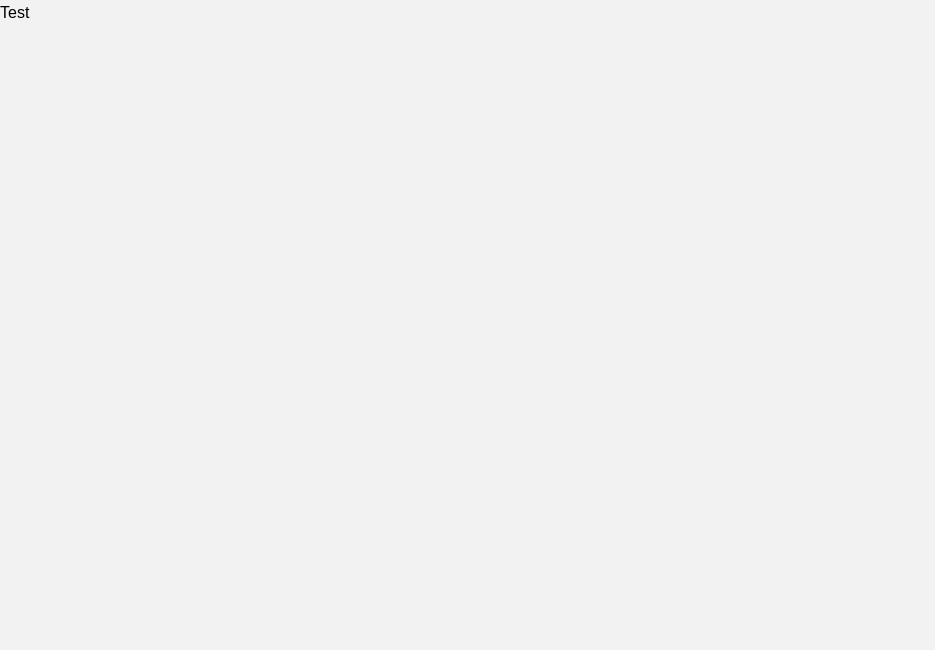
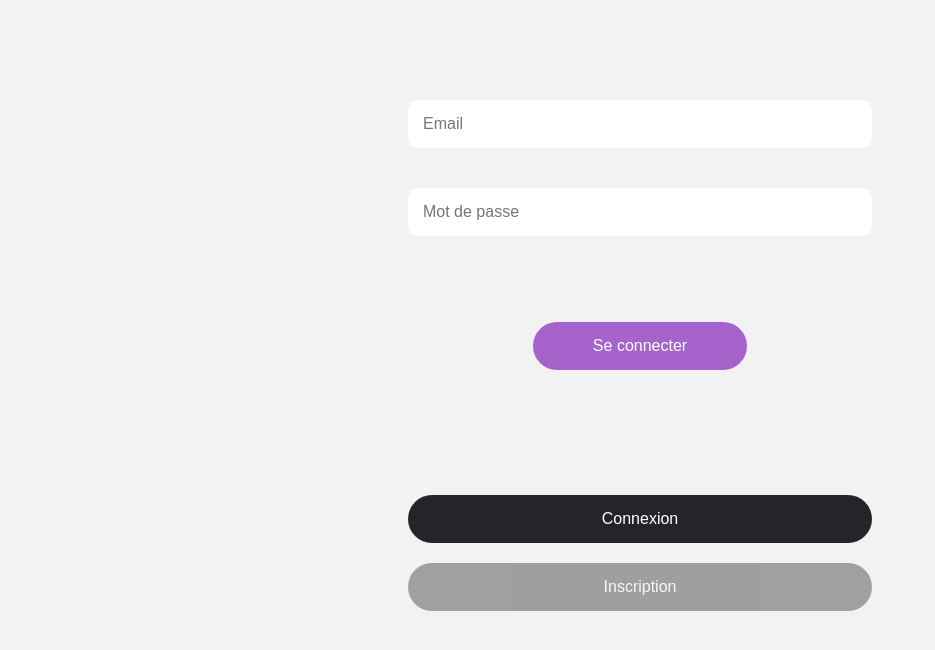
Before and after one commit to Sinematic/CuisineFiesta-F, a React (Vite) app: page / in a window 1280 px wide. Shown: the top 650 px of the page, without its empty margins (0-935 px from the left). Built offline with nearby package versions, Linux system fonts and the light colour scheme.

Commit message:
Ajout page connexion et login

```diff
--- a/src/App.tsx
+++ b/src/App.tsx
@@ -1,10 +1,11 @@
 import { Fragment } from 'react'
+import Login from './components/Login/Login'
 
 function App() {
 
 	return (
 		<Fragment>
-			Test
+			<Login />
 		</Fragment>
 	)
 }
--- a/src/components/Button/Button.tsx
+++ b/src/components/Button/Button.tsx
@@ -1,9 +1,9 @@
 import "../../styles/Button/Button.css"
 
-function Button(props: { identifier?: string, value: string, name?: string, type?: "button" | "submit" | "reset" }) {
+function Button(props: { identifier?: string | undefined, value: string, name?: string, type?: "button" | "submit" | "reset" }) {
 
     return (
-        <button  className={props.identifier} type={props.type} name={props.name}>{props.value}</button>
+        <button className={props.identifier} type={props.type} name={props.name}>{props.value}</button>
     )
 }
 
--- /dev/null
+++ b/src/components/Input/Input.tsx
@@ -0,0 +1,15 @@
+import "../../styles/Input/Input.css"
+
+function Input(props: {
+    type: string,
+    name: string | undefined,
+    placeholder ?: string | undefined,
+    minLength?: number | undefined,
+    maxLength?: number | undefined }) {
+
+    return (
+        <input type={props.type} name={props.name} placeholder={props.placeholder} minLength={props.minLength} maxLength={props.maxLength}/>
+    )
+}
+
+export default Input
--- /dev/null
+++ b/src/components/Login/Login.tsx
@@ -0,0 +1,37 @@
+import { Fragment, useState } from 'react';
+import Button from "../Button/Button"
+import Input from "../Input/Input"
+import "../../styles/Login/Login.css"
+
+function Login() {
+
+    const [isLogged, setIsLogged] = useState(false)
+    const [page, setPage] = useState("login")
+
+    return (
+        <Fragment>
+            {!isLogged ?
+                <div className="register-container">
+
+                    <form action="" method="POST" className={page + "-form"}>
+                        <Input name="email" placeholder="Email" type="text" maxLength={60} />
+                        <Input name="password" placeholder="Mot de passe" type="text" minLength={8}/>
+                        {page === "signup" ? <Input name="birthDate" type="date" /> : null }
+                        <Button value={page === "login" ? "Se connecter" : "S'inscrire"} name={page} type="button" />
+                    </form>
+
+                    <div className="switch-form">
+                        <button onClick={() => setPage("login")} className={page === "login" ? "active" : ""}>
+                            Connexion
+                        </button>
+                        <button onClick={() => setPage("signup")} className={page === "signup" ? "active" : ""}>
+                            Inscription
+                        </button>
+                    </div>
+                </div>
+            : null}
+        </Fragment>
+    )
+}
+
+export default Login
--- a/src/index.css
+++ b/src/index.css
@@ -16,6 +16,11 @@
 	scroll-behavior: smooth;
 }
 
+
+nav:hover {
+    cursor: pointer;
+}
+
 * {
 	box-sizing: border-box !important;
 	margin: auto;
--- a/src/main.tsx
+++ b/src/main.tsx
@@ -1,8 +1,8 @@
 import React from 'react'
 import ReactDOM from 'react-dom/client'
 import App from './App.tsx'
+import './styles/reset.css'
 import './index.css'
-import './styles/reset.css'
 
 ReactDOM.createRoot(document.getElementById('root')!).render(
 	<React.StrictMode>
--- a/src/styles/Button/Button.css
+++ b/src/styles/Button/Button.css
@@ -0,0 +1,11 @@
+button {
+    width: 100%;
+    padding: 15px 40px;
+	font-family: 'Montserrat', sans-serif;
+    font-size: 1rem;
+    font-weight: 500;
+    color: var(--white);
+    background-color: var(--main-color);
+    border: none;
+    border-radius: 40px;
+}
--- /dev/null
+++ b/src/styles/Input/Input.css
@@ -0,0 +1,9 @@
+input {
+    width: 100%;
+    padding: 15px;
+    font-size: 1rem;
+    font-weight: 500;
+    outline: none;
+    border: none;
+    border-radius: 10px;
+}
--- /dev/null
+++ b/src/styles/Login/Login.css
@@ -0,0 +1,42 @@
+.register-container {
+    padding: 100px 10%;
+    display: flex;
+    flex-direction: column;
+    gap: 80px;
+    max-width: 720px;
+    margin: auto;
+}
+
+.register-container > form {
+    display: flex;
+    flex-direction: column;
+    gap: 40px;
+    min-height: 315px;
+}
+
+.register-container > form > input {
+    margin: 0;
+}
+
+.register-container > form > button {
+    padding: 15px 60px;
+    width: auto;
+}
+
+.register-container > .switch-form {
+    display: flex;
+    flex-direction: column;
+    gap: 20px;
+    width: 100%;
+    font-size: 1.2rem;
+    color: var(--white);
+}
+
+.register-container > .switch-form > button {
+    background-color: var(--secondary-color);
+    opacity: 0.4;
+}
+
+.register-container > .switch-form > button.active {
+    opacity: 1;
+}
```
Also changed, not shown: src/components/Form/Form.tsx (deleted, +0 -14 lines), src/components/Nav/Nav.tsx (added, +12 -0 lines), src/styles/Nav/Nav.css (added).
